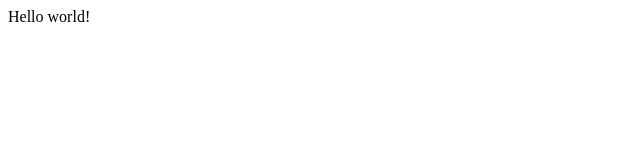
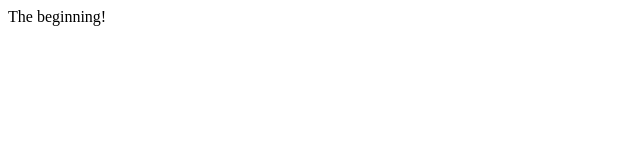
Before and after one commit to KeithorKeith/portfolio-website, a Gatsby site: page / in a window 1280 px wide. Shown: the full height of the page, 0-640 px from the left. Built offline with nearby package versions, Linux system fonts and the light colour scheme; Gatsby itself is replaced by a stand-in of ours.

```diff
--- a/src/pages/index.js
+++ b/src/pages/index.js
@@ -1,5 +1,5 @@
 import React from "react"
 
 export default function Home() {
-  return <div>Hello world!</div>
+  return <div>The beginning!</div>
 }
```
Also changed, not shown: README.md.
